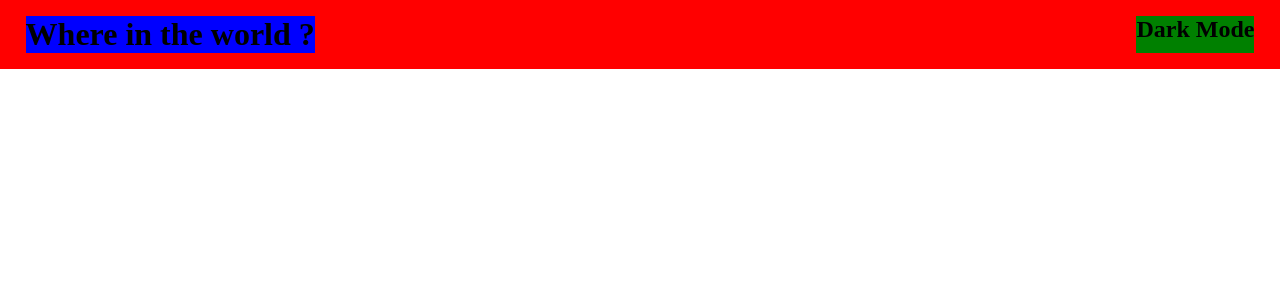
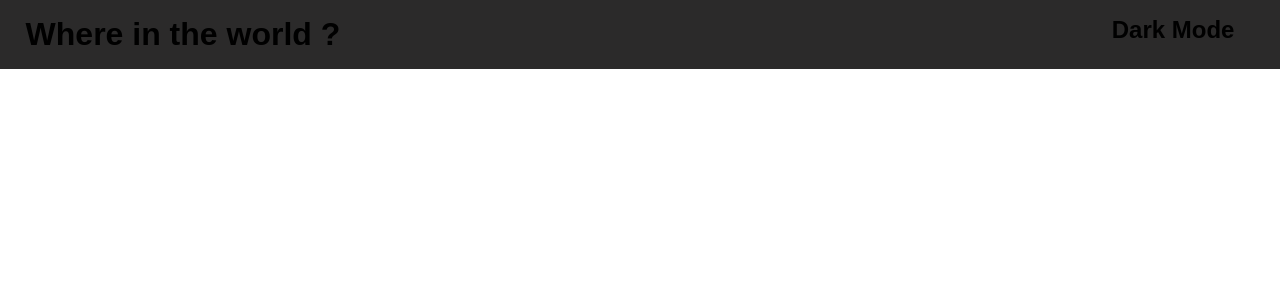
Before and after one commit to gpulch/countries, a Next.js app: page /components/Header in a window 1280 px wide. Shown: the top 300 px of the page. Built offline with nearby package versions, Linux system fonts and the light colour scheme.

Commit message:
Co-authored-by: Adriana Molina Lopez <amolinalopez05@gmail.com>

```diff
--- a/pages/[name].tsx
+++ b/pages/[name].tsx
@@ -1,7 +1,7 @@
 import React, { useEffect, useState } from "react";
 import { NextPage } from "next";
 import { ICountry } from "./index";
-import styles from "../styles/Home.module.css";
+import styles from ".//../styles/Home.module.css";
 
 interface CountryProps {
   country: ICountry;
--- a/pages/components/RegionsToggle.tsx
+++ b/pages/components/RegionsToggle.tsx
@@ -17,7 +17,8 @@ export interface RegionToggleProps {
       <select
         value={selectedRegion}
         onChange={(e) => setSelectedRegion(e.target.value)}
-      >
+        className={styles.toggle}
+     >
         {regions.map((region) => (
           <option key={region} value={region} >
             {region}
--- a/pages/components/TuilesPays.tsx
+++ b/pages/components/TuilesPays.tsx
@@ -12,7 +12,7 @@ interface TuilesPaysProps {
 function TuilesPays({ countries }: TuilesPaysProps) {
   console.log(countries);
   return (
-    <div className="grid grid-cols-1 sm:grid-cols-2 md:grid-cols-3 lg:grid-cols-4 gap-4">
+    <div className={styles.card}>
       {countries.map((country: ICountry) => (
         <Link href={{
           pathname: '/[name]',
--- a/styles/Home.module.css
+++ b/styles/Home.module.css
@@ -2,37 +2,59 @@
   padding: 2vh 2vw;
   width: 100vw;
   justify-content: space-between;
-  background-color: red;
+  background-color: rgb(43, 42, 42);
   display: flex;
+  font-size: 16px;
+  font-family: sans-serif;
 }
 .headerTitle {
   text-align: left;
-  background-color: blue;
 }
 .headerDarkMode {
   justify-content: right;
-  background-color: green;
+  padding-right: 20px;
+  padding-left: 20px;
 }
 
 .searchBar {
-  background-color: yellow;
+  background-color: rgb(79, 79, 77);
   height: 20px;
   display: flex;
   justify-content: center;
   align-items: center;
   text-align: center;
+  margin: 30px;
+  width: 400px;
 }
 .tuile {
   display: flex;
   justify-content: center;
   align-items: center;
   text-align: center;
+  margin: 30px;
+  background-color: rgb(44, 44, 44);
+  padding-inline: 20px;
+  padding-bottom: 20px;
+  font-family: sans-serif;
 }
 
 .flag {
   height: 10vh;
+  width: 100%;
 }
 
 .searchBar {
-  height : 50px;
+  height: 50px;
 }
+
+.toggle {
+  margin-left: 30px;
+  width: 200px;
+  text-align: center;
+}
+
+.card {
+  display: flex;
+  flex-wrap: wrap;
+  justify-content: center;
+}
```
